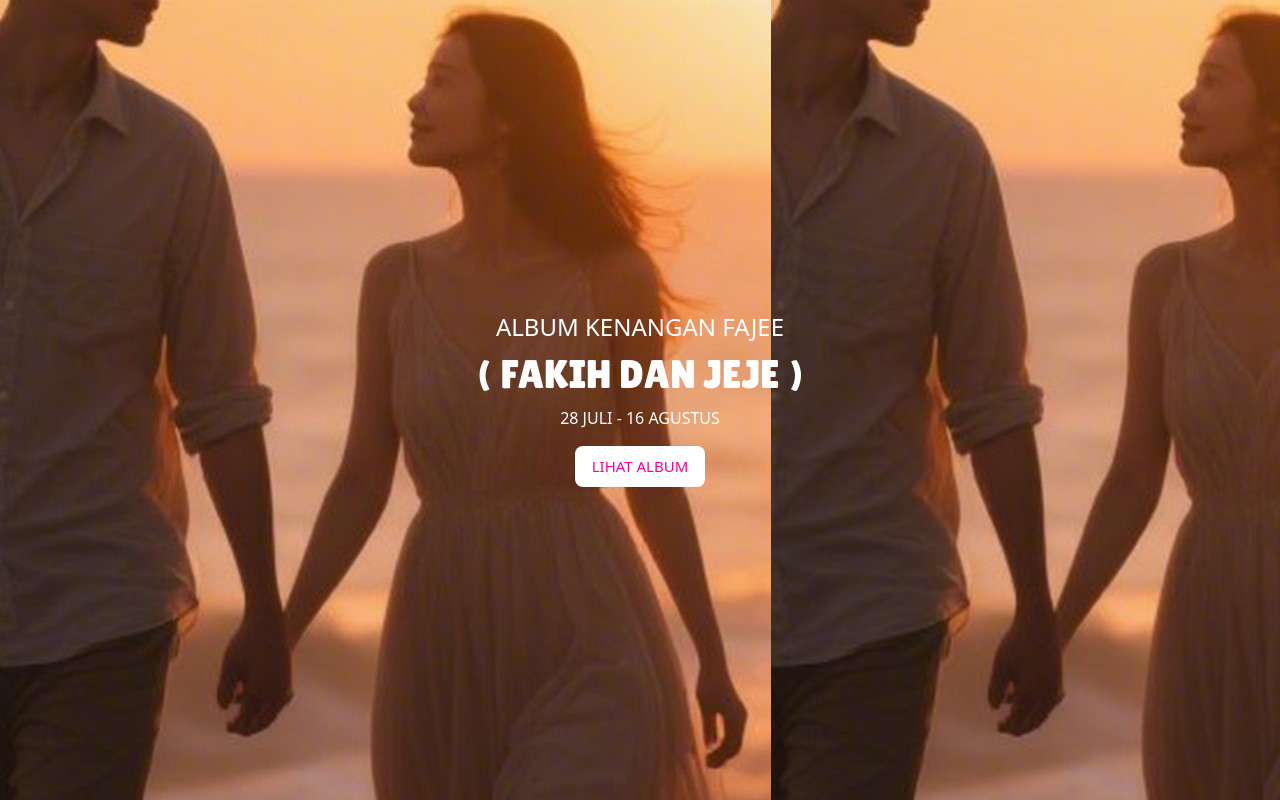
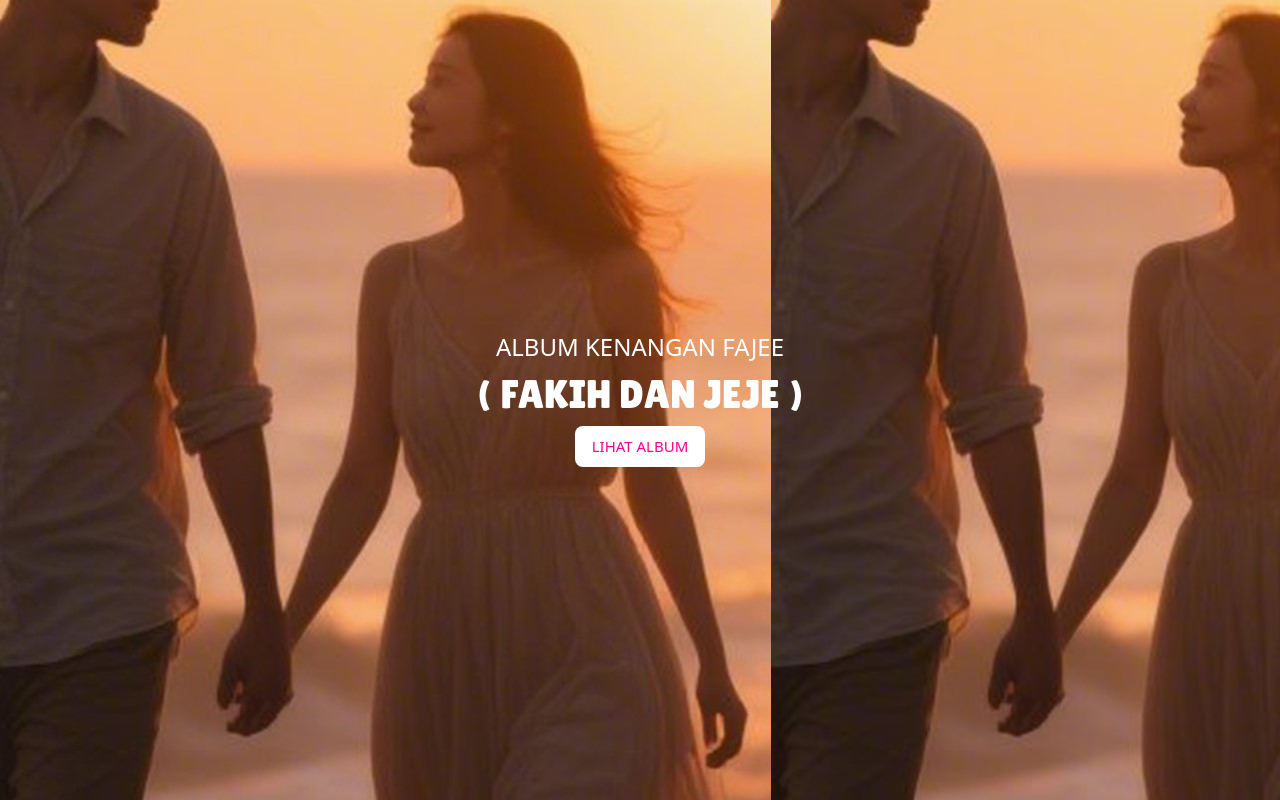
Before and after one commit to fakihhasdi16/FAJEE, a plain HTML site: page index.html in a window 1280 px wide. Drawn offline with nearby package versions, Linux system fonts and the light colour scheme.

Commit message:
index.html

```diff
--- a/index.html
+++ b/index.html
@@ -24,7 +24,6 @@
         <div>
             <h4>ALBUM KENANGAN FAJEE</h4>
             <h4 class="h1">( FAKIH DAN JEJE )</h4>
-            <p>28 JULI - 16 AGUSTUS</p>
             <a href="faje.html" class="btn btn-lg">LIHAT ALBUM</a>
         </div>
     </section>
@@ -33,4 +32,5 @@
         crossorigin="anonymous"></script>
 </body>
 
+
 </html>
```
